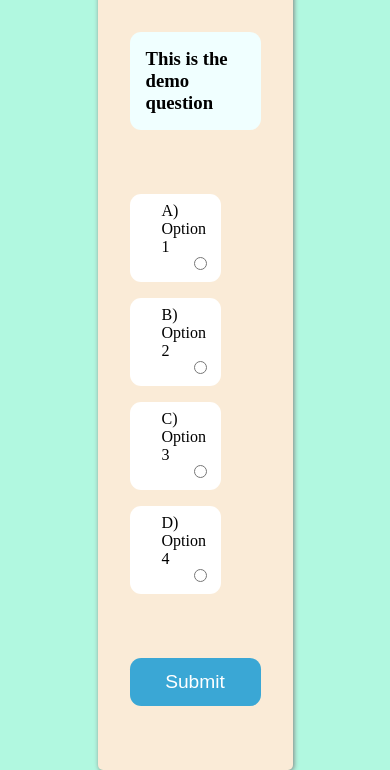
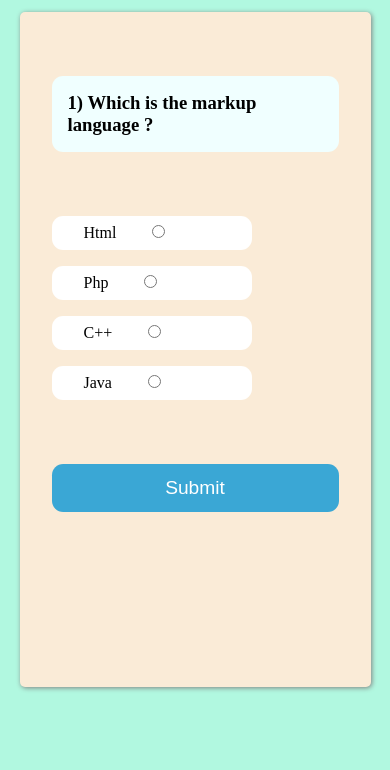
Before and after one commit to KoushikPanda1729/quiz_app.github.io, a plain HTML site: page index.html in a window 390 px wide. Shown: the part 76-846 px from the top of the page. Drawn offline with Linux system fonts and the light colour scheme.

Commit message:
complete

```diff
--- a/index.html
+++ b/index.html
@@ -25,23 +25,23 @@
 
     <main class="flex">
         <div class="box">
-            <h3>This is the demo question</h3>
+            <h3 class="uiQuestion">This is the demo question</h3>
             <div class="rowCollection">
                 <div class="row">
                     <label for="Option1">A) Option 1</label>
-                    <input type="radio" id="Option1" value="a" name="Option">
+                    <input type="radio" class="Option" id="Option1" value="a" name="Option">
                 </div>
                 <div class="row">
                     <label for="Option2">B) Option 2</label>
-                    <input type="radio" id="Option2" value="b" name="Option">
+                    <input type="radio" class="Option" id="Option2" value="b" name="Option">
                 </div>
                 <div class="row">
                     <label for="Option3">C) Option 3</label>
-                    <input type="radio" id="Option3" value="c" name="Option">
+                    <input type="radio" class="Option" id="Option3" value="c" name="Option">
                 </div>
                 <div class="row">
                     <label for="Option4">D) Option 4</label>
-                    <input type="radio" id="Option4" value="d" name="Option">
+                    <input type="radio" class="Option" id="Option4" value="d" name="Option">
                 </div>
                 <div>
                     <button class="btn">Submit</button>
--- a/index.js
+++ b/index.js
@@ -1 +1,93 @@
-console.log("Hello");
+const question = [
+    {
+        "ques": "Which is the markup language ?",
+        "a": "html",
+        "b": "php",
+        "c": "c++",
+        "d": "java",
+        "correct": "a",
+    },
+    {
+        "ques": "Which is the tranding language ?",
+        "a": "html",
+        "b": "php",
+        "c": "c++",
+        "d": "javascript",
+        "correct": "d",
+    },
+    {
+        "ques": "Which has large community  ?",
+        "a": "html",
+        "b": "php",
+        "c": "c++",
+        "d": "ruby",
+        "correct": "c",
+    }
+];
+
+
+let index = 0;
+let totalLength = question.length;
+let correct = 0;
+let right = 0;
+let worng = 0;
+let uiQuestion = document.querySelector(".uiQuestion");
+let Option = document.querySelectorAll(".Option")
+
+
+const loadQuestion = () => {
+    if (index == totalLength) {
+        return endQuiz();
+    }
+    reset();
+    const data = question[index]
+    uiQuestion.textContent = `${index + 1}) ${data.ques}`;
+    Option[1].previousElementSibling.textContent = data.b;
+    Option[2].previousElementSibling.textContent = data.c;
+    Option[3].previousElementSibling.textContent = data.d;
+    Option[0].previousElementSibling.textContent = data.a;
+}
+
+
+let btn = document.querySelector(".btn");
+btn.addEventListener("click", () => {
+    const data = question[index];
+    const ans = getAnswer();
+    if (ans == data.correct) {
+        right++;
+    } else {
+        worng++;
+    }
+    index++;
+    loadQuestion();
+    return;
+
+})
+
+
+
+const getAnswer = () => {
+    let checkedOption;
+    Option.forEach(input => {
+        if (input.checked) {
+            checkedOption = input.value;
+        }
+    });
+    return checkedOption;
+}
+
+
+
+
+const reset = () => {
+    Option.forEach((input) => {
+        input.checked = false;
+    })
+}
+
+const endQuiz = () => {
+    document.querySelector(".box").innerHTML = `<h3>Thanks for playing 😊😊</h3>
+    <h3>${right} / ${totalLength} is correct</h3>`
+}
+
+loadQuestion();
--- a/style.css
+++ b/style.css
@@ -50,7 +50,7 @@ main {
     box-shadow: 1px 1px 5px gray;
     margin: auto;
     border-radius: 5px;
-    padding: 0 2rem;
+    padding: 1rem 2rem;
 }
 
 .box h3 {
@@ -67,6 +67,7 @@ main {
     background-color: white;
     color: black;
     border-radius: 0.7rem;
+    text-transform: capitalize;
 }
 
 .rowCollection {
@@ -94,8 +95,28 @@ main {
     width: 100%;
 }
 
-.btn:hover{
+.btn:hover {
     background-color: green;
     color: white;
     transition: 0.4s;
 }
+
+
+@media (max-width:700px) {
+    .box {
+        max-width: 90%;
+        width: 90%;
+        height: 80vh;
+
+    }
+
+    nav .logo {
+        margin-left: 0.5rem;
+    }
+
+    nav img {
+        width: 4rem;
+        margin-right: 0.5rem;
+        padding: 0.5rem;
+    }
+}
```
